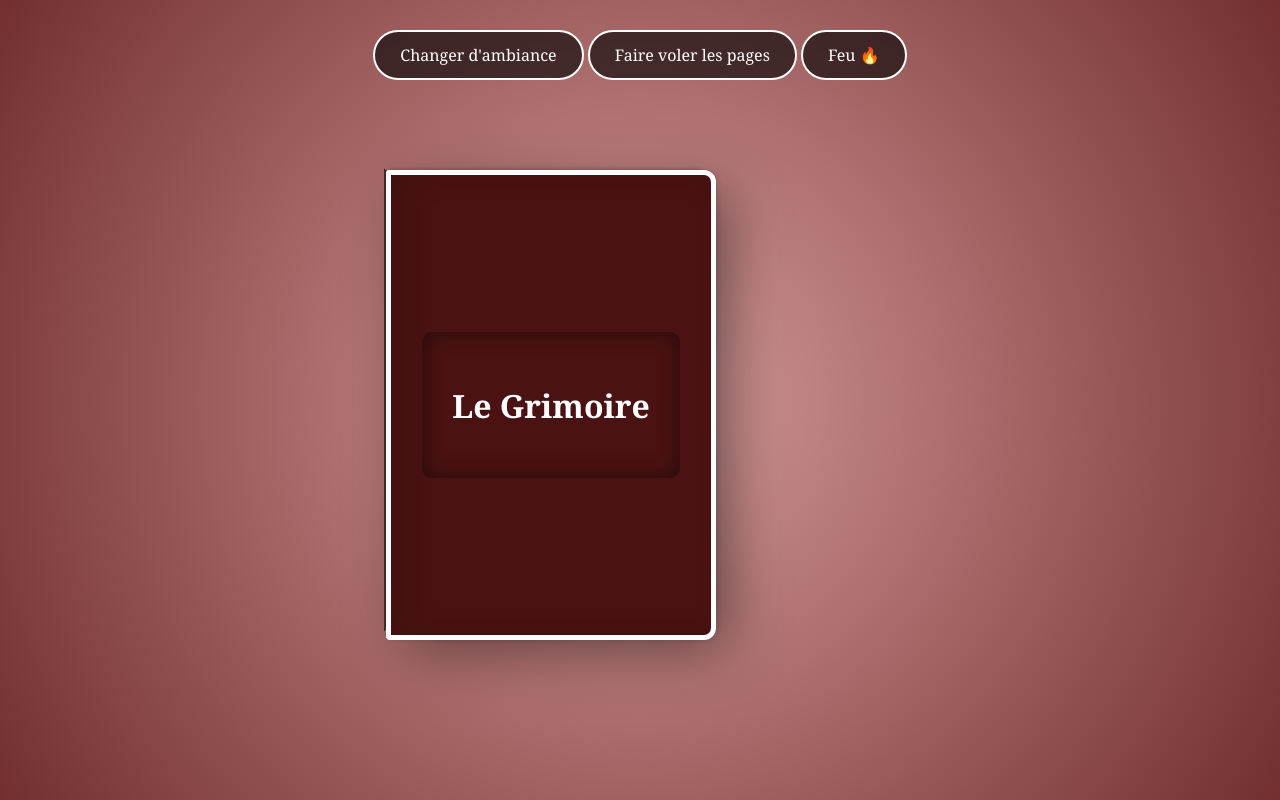
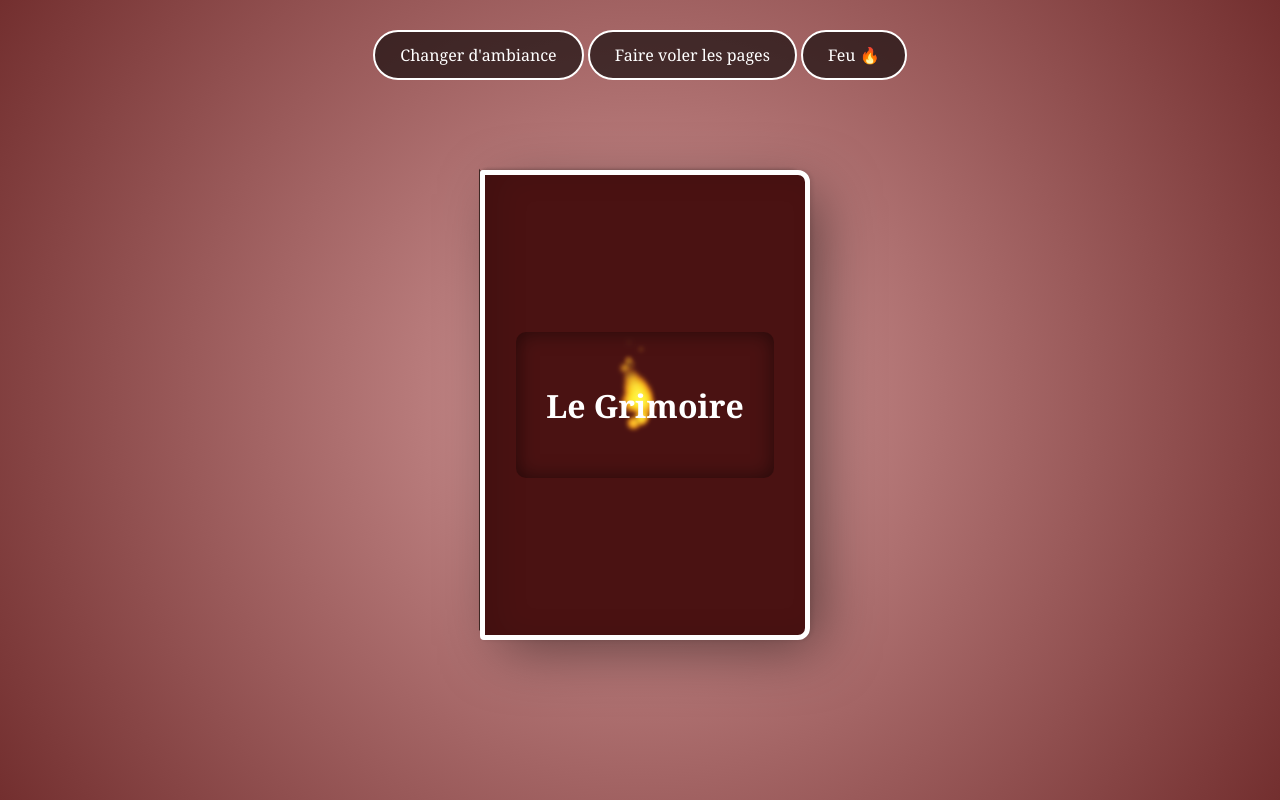
Before and after one commit to lcruz-almeida/nouveauuu, a plain HTML site: page index.html in a window 1280 px wide. Both pictures are taken after a click on the button "Feu 🔥". Drawn offline with Linux system fonts and the light colour scheme.

Commit message:
Update style.css

```diff
--- a/style.css
+++ b/style.css
@@ -115,4 +115,21 @@ button:hover { background: var(--gold); color: #000; transform: scale(1.05); }
 .book-container.open .p3 { transform: rotateY(-10deg); transition-delay: 0.5s; background: linear-gradient(to right, #ddd, var(--page-color) 10%); border-left: none; }
 
 /* --- PÁGINAS VOANDO --- */
-.page.fly { position: absolute; transform-origin: center; animation: flyPage 3s ease-out forwards;
+.page.fly { position: absolute; transform-origin: center; animation: flyPage 3s ease-out forwards; z-index: 1000; }
+@keyframes flyPage { 0% { transform: rotateY(0deg) rotateX(0deg) translate(0,0); opacity: 1; } 100% { transform: rotateY(360deg) rotateX(180deg) translate(300px,-400px); opacity: 0; } }
+
+/* --- PARTICULAS --- */
+.particle { position: absolute; border-radius: 50%; pointer-events: none; z-index: 999; mix-blend-mode: screen; will-change: transform, opacity; }
+@keyframes floatUp { 0% { opacity: 0; transform: translate(0,0) scale(0); } 10% { opacity: 1; transform: translate(var(--tx), -50px) scale(1); } 100% { opacity: 0; transform: translate(var(--tx-end), -600px) scale(0); } }
+
+/* --- FOGO --- */
+.fire {
+    position: absolute;
+    border-radius: 50%;
+    pointer-events: none;
+    mix-blend-mode: screen;
+    filter: blur(2px);
+    animation: fireRise 1.2s ease-out forwards;
+    background: radial-gradient(circle, #ffeb3b, #ff9800, #ff5722);
+}
+@keyframes fireRise { 0% { transform: translateY(0) scale(1); opacity: 1; } 50% { transform: translateY(-40px) scale(1.4); opacity: 0.9; } 100% { transform: translateY(-90px) scale(0.6); opacity: 0; } }
```
